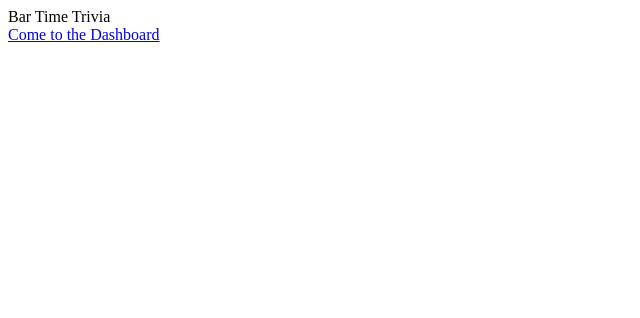
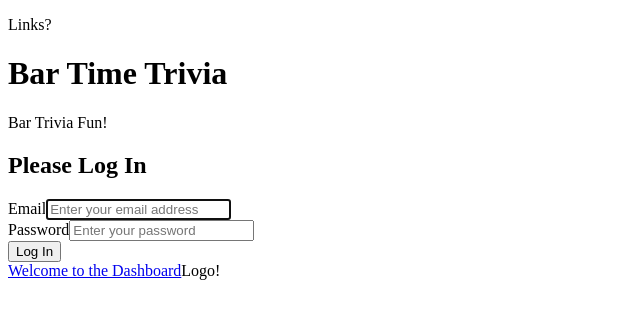
Before and after one commit to zshep/bar-time-trivia, a Next.js app: page / in a window 1280 px wide. Shown: the top 318 px of the page, without its empty margins (0-640 px from the left). Built offline with nearby package versions, Linux system fonts and the light colour scheme.

Commit message:
added a head banner and a login form at the home page. need to fix css

```diff
--- a/app/page.tsx
+++ b/app/page.tsx
@@ -1,15 +1,36 @@
 import Link from 'next/link';
 import Image from 'next/image';
+import Headbanner from './ui/headbanner';
+import LoginForm from './ui/login-form';
 
-export default function page(){
+export default function page() {
     return (
         <main className="flex min-h-screen flex-col p-6">
-            <div>Bar Time Trivia</div>
-            <Link
-            href="/dashboard"
-            >
-                <span>Come to the Dashboard</span>
-            </Link>
+            <Headbanner></Headbanner>
+
+            <div className='col'>
+                <div>
+                    <div>
+                        <p>Bar Trivia Fun!</p>
+                    </div>
+                    <LoginForm></LoginForm>
+                </div>
+                <div>
+                    <div>
+                        <Link
+                            href="/dashboard"
+                        >
+                            <span>Welcome to the Dashboard</span>
+                        </Link>
+                        Logo!
+                    </div>
+                </div>
+
+
+
+            </div>
+
+
 
 
 
--- /dev/null
+++ b/app/ui/headbanner.tsx
@@ -0,0 +1,18 @@
+import Link from 'next/link';
+
+
+export default function Headbanner(){
+    return(
+        <div className='flex w-full space-y-3'>
+            <div>
+                <p>Links?</p>
+
+            </div>
+            <div>
+                <h1>Bar Time Trivia</h1>
+            </div>
+
+
+        </div>
+    )
+}
--- /dev/null
+++ b/app/ui/login-form.tsx
@@ -0,0 +1,55 @@
+'use client';
+
+
+export default function LoginForm (){
+
+    /* TODO: create authentication and error display */
+
+    return(
+        <form className="space-y-3">
+            <div className="flex-1 rounded-lg bg-gray-50 px-6 pb-4 pt-8">
+                <h2 className="mb-3 text-2xl">Please Log In
+
+                </h2>
+                <div className="w-full">
+                    <div>
+                        <label className="mb-3 blox text-xs font-medium" htmlFor="email">
+                            Email
+                        </label>
+                        <input
+                            className="peer block w-full rounded-md border border-gray-200"
+                            id="email"
+                            type="email"
+                            name="email"
+                            placeholder="Enter your email address"
+                            required
+                            autoFocus
+
+                        />
+                    </div>
+                    <div className="mt-3 text-gray-900">
+                        <label
+                            className="mb-3 mt-5 block text-xs font-medium"
+                            htmlFor="password">
+                            Password
+                        </label>
+                        <input
+                            className="peer block w-full rounded-md border-gray-200"
+                            id="password"
+                            type="password"
+                            name="password"
+                            placeholder="Enter your password"
+                            required
+                            minLength={6}
+                        />
+                    </div>
+                </div>
+                <button
+                    id="button"
+                    name="loginBTN">
+                        Log In
+                </button>
+            </div>
+        </form>
+    )
+}
```
